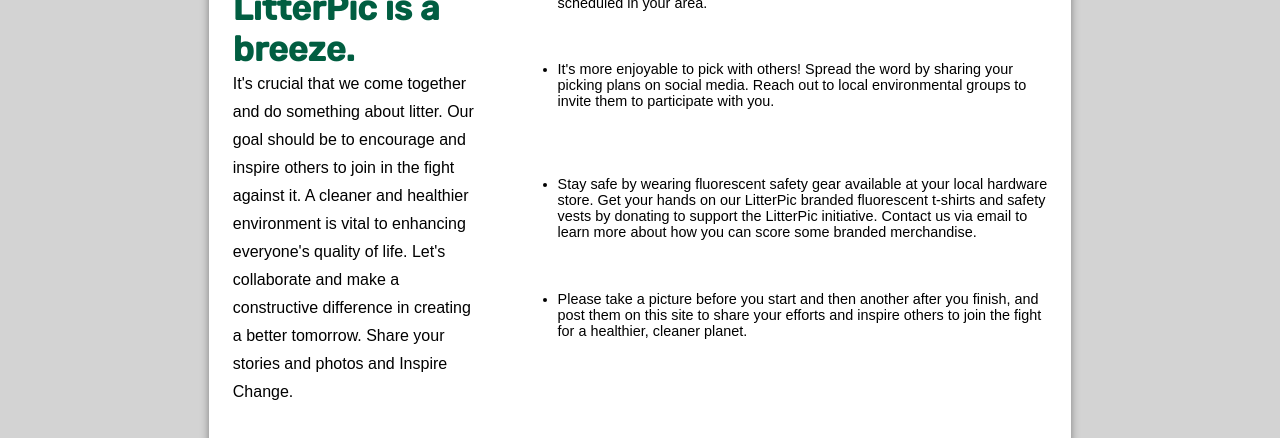
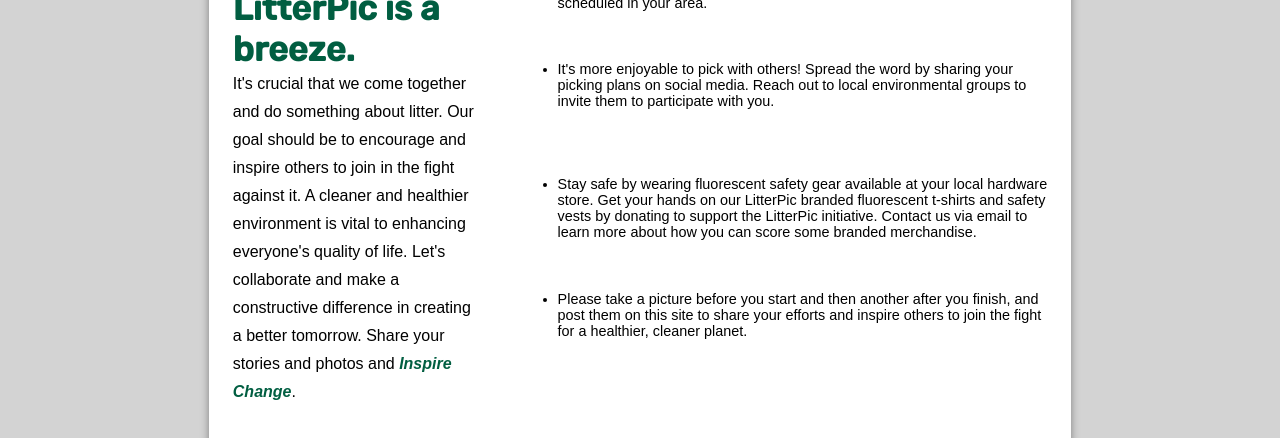
Before and after one commit to LitterPic/litterpic_org, a Next.js app: page / in a window 1280 px wide. Shown: the part 514-952 px from the top of the page. Built offline with nearby package versions, Linux system fonts and the light colour scheme; no server answers; the database is empty.

Commit message:
Home Page - bold and italicize inspire change text.

```diff
--- a/pages/index.js
+++ b/pages/index.js
@@ -120,7 +120,7 @@ export default function Index() {
                                 encourage and inspire others to join in the fight against it. A cleaner and healthier
                                 environment is vital to enhancing everyone's quality of life. Let's collaborate and make
                                 a constructive difference in creating a better tomorrow. Share your stories and photos
-                                and Inspire Change.</p>
+                                and <span className="index-inspire-change-text">Inspire Change</span>.</p>
                         </div>
                         <div className="index-column-two-row-one">
                             <ul>
--- a/styles/home.scss
+++ b/styles/home.scss
@@ -37,6 +37,12 @@ p {
     font-family: RopaSans, sans-serif;
     font-size: 2rem;
     padding: 1rem;
+  }
+
+  .index-inspire-change-text {
+    color: $litterpic-green;
+    font-style: italic;
+    font-weight: bold;
   }
 }
 
--- a/styles/styles.css
+++ b/styles/styles.css
@@ -513,6 +513,11 @@ p.litter-weight {
   font-family: RopaSans, sans-serif;
   font-size: 2rem;
   padding: 1rem;
+}
+p .index-inspire-change-text {
+  color: #015e41;
+  font-style: italic;
+  font-weight: bold;
 }
 
 .index-wrapper {
```
Also changed, not shown: 1 other file (tests, documents, lock files or other folders).
